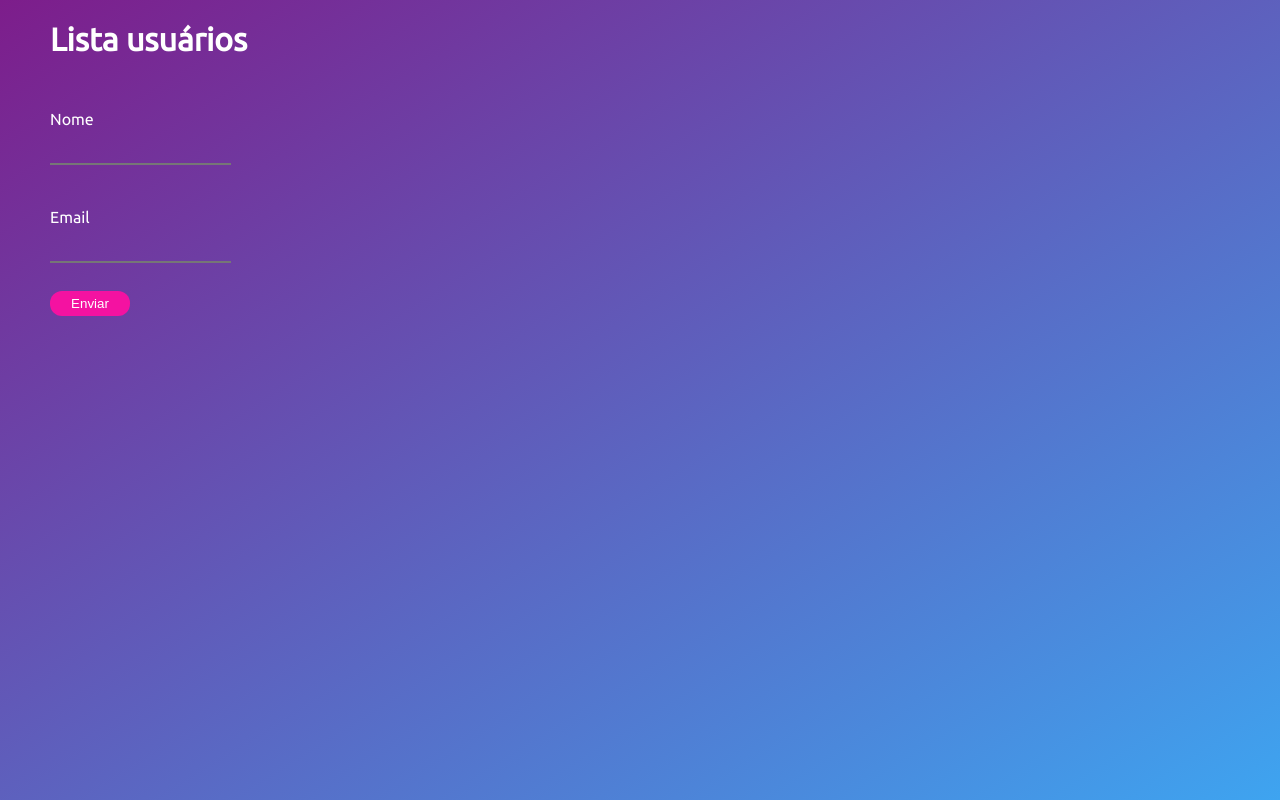
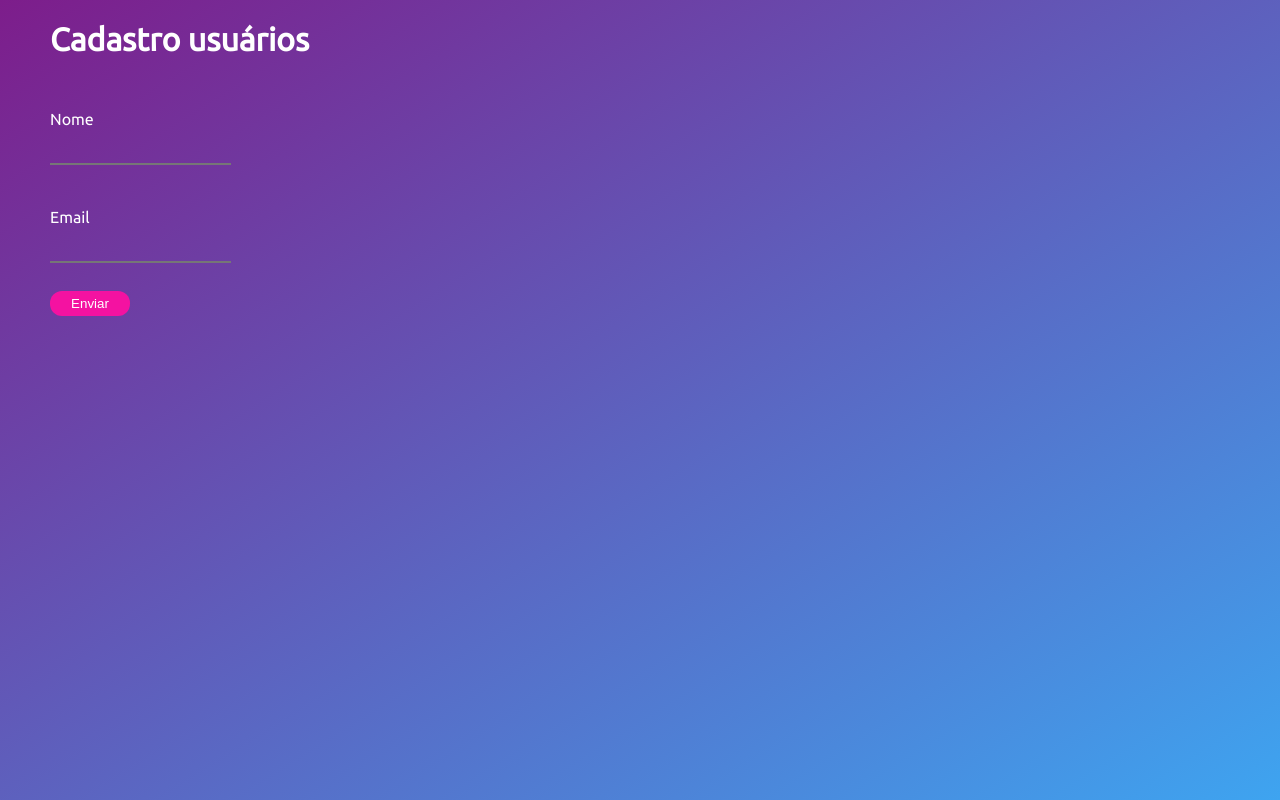
Before and after one commit to ricardosousabr/user-registration, a plain HTML site: page index.html in a window 1280 px wide. Drawn offline with Linux system fonts and the light colour scheme.

Commit message:
refactor: change the site name

```diff
--- a/index.html
+++ b/index.html
@@ -5,12 +5,12 @@
   <meta http-equiv="X-UA-Compatible" content="IE=edge">
   <meta name="viewport" content="width=device-width, initial-scale=1.0">
   <link rel="stylesheet" href="./styles.css">
-  <title>Lista de usuarios</title>
+  <title>Cadastro de usuarios</title>
 </head>
 <body>
   <div class="box">
     <div>
-      <h1>Lista usuários</h1>
+      <h1>Cadastro usuários</h1>
     </div>
     <div>
       <form id="userForm">
```
